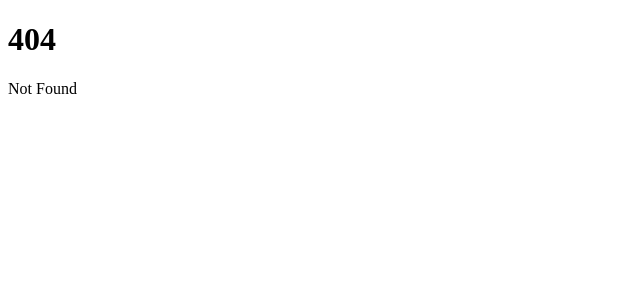
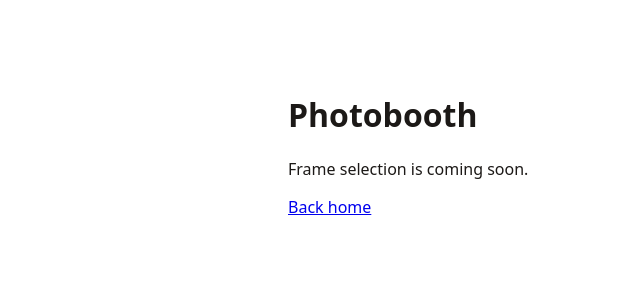
Before and after one commit to kaylubr/chewable, a SvelteKit app in the folder src/ui/: page /photobooth in a window 1280 px wide. Before the commit this address had no page. Shown: the top 300 px of the page, without its empty margins (0-640 px from the left). Built offline with nearby package versions, Linux system fonts and the light colour scheme.

Commit message:
feat: add photobooth route placeholder
Root of the photobooth flow; frame selection lands here in a later
stage. Keeps the landing CTA from dead-ending.

```diff
--- /dev/null
+++ b/src/ui/src/routes/photobooth/+page.svelte
@@ -0,0 +1,23 @@
+<script lang="ts">
+	// Photobooth flow root. Frame selection arrives in a later stage.
+</script>
+
+<svelte:head>
+	<title>Photobooth — Chewables</title>
+</svelte:head>
+
+<main class="booth">
+	<h1>Photobooth</h1>
+	<p>Frame selection is coming soon.</p>
+	<a href="/">Back home</a>
+</main>
+
+<style>
+	.booth {
+		max-width: 44rem;
+		margin: 0 auto;
+		padding: 4rem 1.5rem;
+		font-family: system-ui, sans-serif;
+		color: #1c1917;
+	}
+</style>
```
